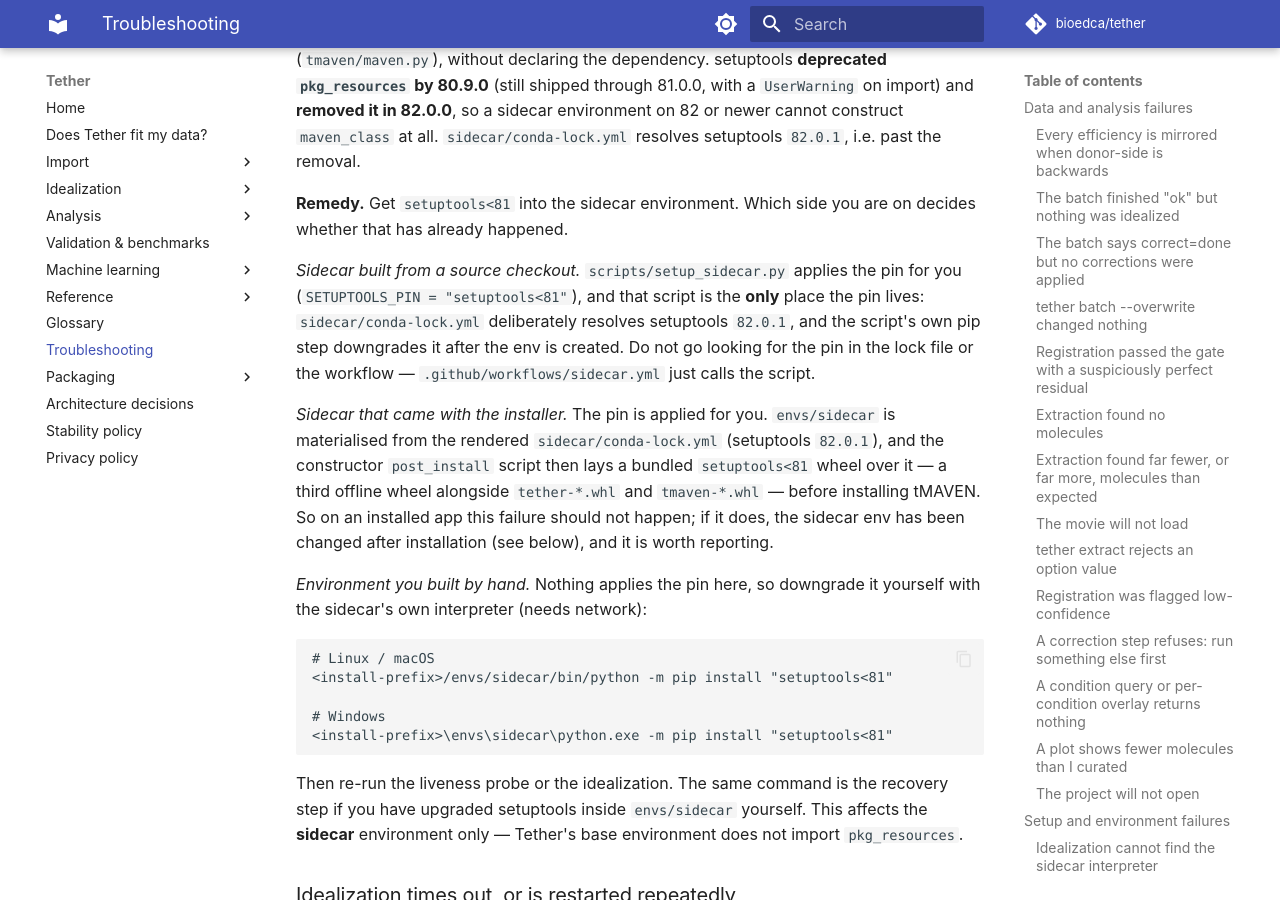
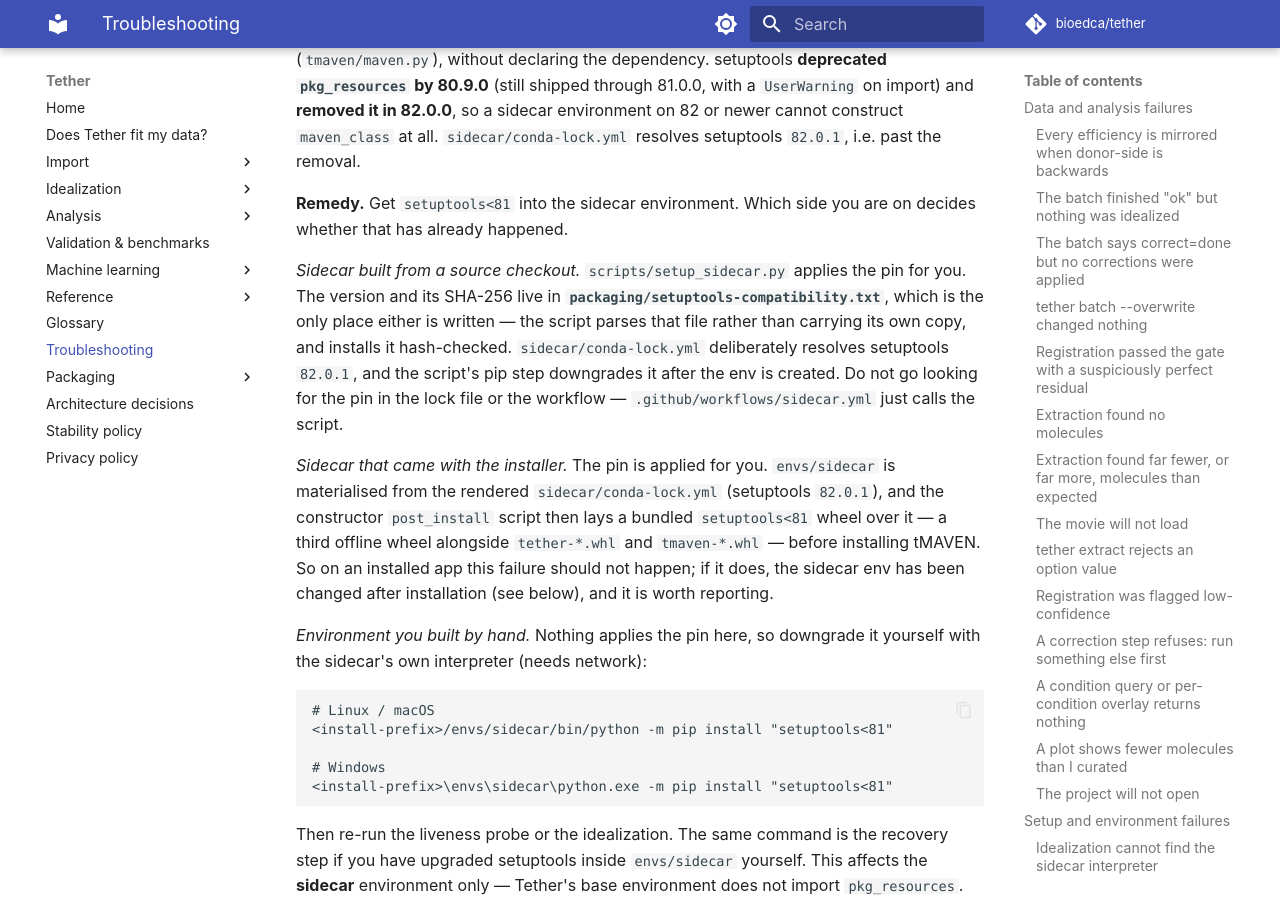
Before and after one commit to bioedca/tether, an MkDocs documentation site: the page built from docs/troubleshooting.md, in a window 1280 px wide and 900 px high, scrolled down 14162 px. Built offline with MkDocs 1.6.1 and Material for MkDocs 9.7.7, drawn with Linux system fonts in a browser that asks for light colours; comment, search, counter and statistics services are not loaded; the version menu is left out.

Commit message:
docs(packaging): name the consumers instead of counting them
Codex's round-1 finding, and its recommendation is better than the fix it asked for: a COUNT goes
stale the moment one is added, which is precisely what happened. The requirements file still said
"its three consumers" while the contract test had already found a fourth and CodeRabbit a fifth, so
following the removal instruction would have left `packaging/README.md` pointing at a deleted file.
The consumers are now listed by name, in the file itself, with the test that enforces the list named
beside them.

It also surfaced four dangling references to `SETUPTOOLS_PIN`, a constant this PR REMOVES:
`post_install.sh`, `post_install.bat`, a `packaging.yml` comment, and - worst - `docs/troubleshooting.md`,
which told a user debugging a failed sidecar that the script is "the ONLY place the pin lives". Each
sent a reader looking for something that is not there.

Removing a constant is easy; removing every sentence that explains it is what gets missed, so that
is now a test rather than a sweep - repository-wide rather than over a consumer list, because the
failure mode is exactly a file nobody thought of as a consumer.

```diff
--- a/docs/troubleshooting.md
+++ b/docs/troubleshooting.md
@@ -576,11 +576,13 @@ removal.
 **Remedy.** Get `setuptools<81` into the sidecar environment. Which side you are on decides
 whether that has already happened.
 
-*Sidecar built from a source checkout.* `scripts/setup_sidecar.py` applies the pin for you
-(`SETUPTOOLS_PIN = "setuptools<81"`), and that script is the **only** place the pin lives:
-`sidecar/conda-lock.yml` deliberately resolves setuptools `82.0.1`, and the script's own pip
-step downgrades it after the env is created. Do not go looking for the pin in the lock file or
-the workflow — `.github/workflows/sidecar.yml` just calls the script.
+*Sidecar built from a source checkout.* `scripts/setup_sidecar.py` applies the pin for you.
+The version and its SHA-256 live in **`packaging/setuptools-compatibility.txt`**, which is the
+only place either is written — the script parses that file rather than carrying its own copy,
+and installs it hash-checked. `sidecar/conda-lock.yml` deliberately resolves setuptools
+`82.0.1`, and the script's pip step downgrades it after the env is created. Do not go looking
+for the pin in the lock file or the workflow — `.github/workflows/sidecar.yml` just calls the
+script.
 
 *Sidecar that came with the installer.* The pin is applied for you. `envs/sidecar` is
 materialised from the rendered `sidecar/conda-lock.yml` (setuptools `82.0.1`), and the
```
Also changed, not shown: docs/idealize/standalone-tmaven-handoff.md (+6 -4 lines), packaging/README.md (+3 -2 lines), 5 other files.
